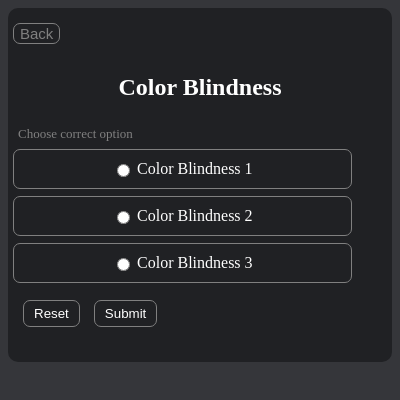
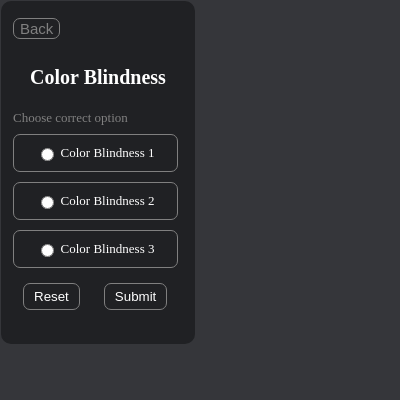
Before and after one commit to Visually-Impaired/Visually_Impaired, a browser extension: page popup.html in a window 400 px wide. Both pictures are taken after a click on the button "Color Blindness". Drawn offline with Linux system fonts and the light colour scheme.

Commit message:
css and back button js

```diff
--- a/popup.css
+++ b/popup.css
@@ -1,6 +1,5 @@
 #body{
     background-color: #35363a;
-    padding: 0px 0px;
 }
 #outer-box{
     border: 2px solid #202124;
@@ -8,6 +7,7 @@
     background-color: #202124;
     padding: 10px 5px;
     display: block;
+    margin: -7px -7px;
 }
 .heading-text{
     color: white;
@@ -73,10 +73,14 @@
 #color-blindness{
     padding: 15px 5px;
     background-color: #202124;
+    border: 2px solid #202124;
     border-radius: 10px;
-    /* display: none; */
+    width: 180px;
+    margin: -7px -7px;
 }
-
+#back-button-div{
+    padding-left: 5px;
+}
 #back-button{
     color: grey;
     font-size : 15px;
@@ -91,23 +95,29 @@
 }
 #cb-heading{
     padding-top: 10px;
+    font-size: 20px;
 }
 #radio-options{
     height: 48%;
-    padding-bottom: 10px;
+    padding-bottom: 7px;
+    padding-top: 3px;
+    padding-left: 5px;
+    display: flex;
+    flex-direction: column;
+    align-content: center;
 }
 .radio-button{
-    padding: 7px 0px;
     background-color: white;
 }
 .cb-options{
-    width: 90%;
+    width: 93%;
     padding: 10px 0px;
     border: 1px solid grey;
     border-radius: 7px;
-    margin: 7px 0px;
+    margin: 5px 0px;
     color : white;
     text-align: center;
+    font-size: 13px;
     background-color: #202124;
 }
 #buttons{
@@ -128,5 +138,5 @@
     color: black;
 }
 #submit{
-    margin-left: 10px;
+    margin-left: 20px;
 }
--- a/popup.js
+++ b/popup.js
@@ -1,9 +1,6 @@
-// console.log("hello");
 const targetDiv = document.getElementById('color-blindness')
-console.log(targetDiv)
 const HideDiv = document.getElementById('outer-box')
 let cb_btn = document.getElementById("cb-button");
-console.log(cb_btn)
 
 document.getElementById("cb-button").onclick = function opencb (){
     console.log("inside opencb")
@@ -12,20 +9,11 @@ document.getElementById("cb-button").onclick = function opencb (){
         targetDiv.style.display = "block";
     }
 }
-// function opencb(){
 
-// };
-
-// document.addEventListener('DOMContentLoaded', function () {
-// document.getElementById('cb-button').addEventListener('click', opencb, false)
-// const targetDiv = document.getElementById('color-blindness')
-//     function opencb () {
-//         if(targetDiv.style.display == "none"){
-//             targetDiv.style.display = "block";
-//         }
-//             // var color = document.getElementById("color").value
-//             // chrome.tabs.query({currentWindow: true, active: true}, function (tabs) {
-//             //   chrome.tabs.sendMessage(tabs[0].id, color)
-//             // })
-//     }
-// }, false)
+document.getElementById("back-button").onclick = function openob (){
+    console.log("inside openob")
+    if(HideDiv.style.display == "none"){
+        targetDiv.style.display = "none";
+        HideDiv.style.display = "block";
+    }
+}
```
